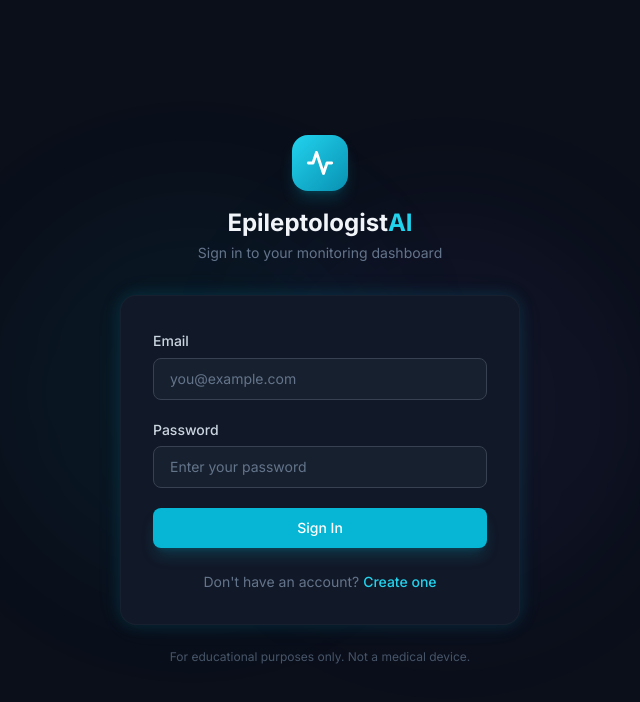
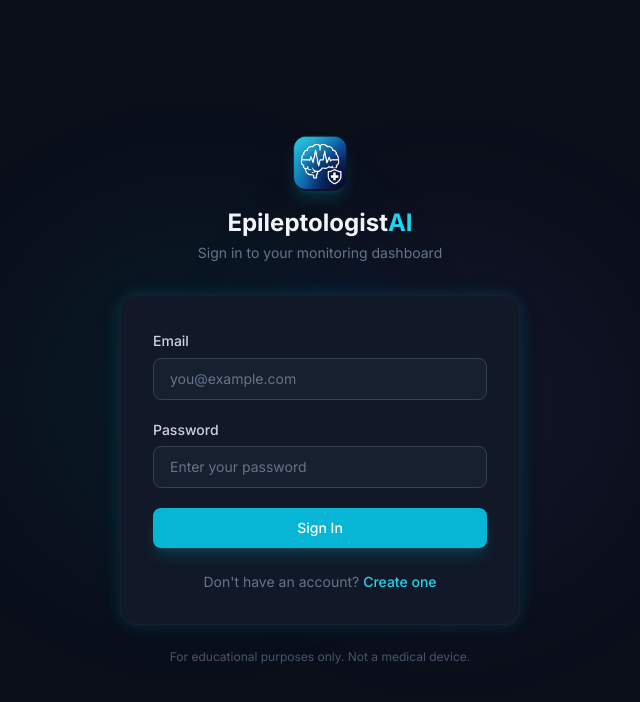
Before and after one commit to YadonKS/EpileptologistAI, a React (Vite) app in the folder EpileptologistAI/frontend/: page /login in a window 1280 px wide. Shown: the top 702 px of the page, without its empty margins (320-960 px from the left). Built offline with nearby package versions, Linux system fonts and the light colour scheme.

Commit message:
feat: added a new logo svg and saved replaced the old logos. Added the logo as a tab icon as well

```diff
--- a/EpileptologistAI/frontend/index.html
+++ b/EpileptologistAI/frontend/index.html
@@ -3,6 +3,7 @@
   <head>
     <meta charset="utf-8" />
     <meta name="viewport" content="width=device-width, initial-scale=1.0" />
+    <link rel="icon" type="image/svg+xml" href="/logo.svg" />
     <title>EpileptologistAI</title>
   </head>
   <body>
--- /dev/null
+++ b/EpileptologistAI/frontend/src/components/BrandLogo.tsx
@@ -0,0 +1,8 @@
+type BrandLogoProps = {
+  className?: string
+  alt?: string
+}
+
+export default function BrandLogo({ className = 'h-10 w-10', alt = 'EpileptologistAI logo' }: BrandLogoProps) {
+  return <img src="/logo.svg" alt={alt} className={className} />
+}
--- a/EpileptologistAI/frontend/src/components/Layout.tsx
+++ b/EpileptologistAI/frontend/src/components/Layout.tsx
@@ -1,6 +1,7 @@
 import { Link, useLocation } from 'react-router-dom'
 import { cn } from '../lib/cn'
 import { useAuth } from '../lib/auth'
+import BrandLogo from './BrandLogo'
 
 const navItems = [
   { to: '/', label: 'Dashboard' },
@@ -42,10 +43,8 @@ function LayoutHeader() {
     <header className="border-b border-gray-800/50 bg-surface/80 backdrop-blur-xl sticky top-0 z-50">
       <div className="max-w-7xl mx-auto px-6 h-16 flex items-center justify-between">
         <Link to="/" className="flex items-center gap-3">
-          <div className="h-8 w-8 rounded-lg bg-gradient-to-br from-brand-400 to-brand-600 flex items-center justify-center">
-            <svg width="18" height="18" viewBox="0 0 24 24" fill="none" stroke="white" strokeWidth="2.5" strokeLinecap="round" strokeLinejoin="round">
-              <path d="M22 12h-4l-3 9L9 3l-3 9H2" />
-            </svg>
+          <div className="h-8 w-8 rounded-lg overflow-hidden bg-slate-900/70">
+            <BrandLogo className="h-full w-full object-cover" />
           </div>
           <span className="text-lg font-bold text-slate-100 tracking-tight">
             Epileptologist<span className="text-brand-400">AI</span>
--- a/EpileptologistAI/frontend/src/views/web/Login.tsx
+++ b/EpileptologistAI/frontend/src/views/web/Login.tsx
@@ -2,6 +2,7 @@ import { useState } from 'react'
 import { Link } from 'react-router-dom'
 import { Button } from '../../components/ui'
 import { Input } from '../../components/ui'
+import BrandLogo from '../../components/BrandLogo'
 import { useAuth } from '../../lib/auth'
 
 export default function Login() {
@@ -32,10 +33,8 @@ export default function Login() {
 
       <div className="relative z-10 w-full max-w-md px-6">
         <div className="text-center mb-8">
-          <div className="inline-flex h-14 w-14 rounded-2xl bg-gradient-to-br from-brand-400 to-brand-600 items-center justify-center mb-4 shadow-lg shadow-brand-500/20">
-            <svg width="28" height="28" viewBox="0 0 24 24" fill="none" stroke="white" strokeWidth="2.5" strokeLinecap="round" strokeLinejoin="round">
-              <path d="M22 12h-4l-3 9L9 3l-3 9H2" />
-            </svg>
+          <div className="inline-flex h-14 w-14 rounded-2xl items-center justify-center mb-4 shadow-lg shadow-brand-500/20 overflow-hidden bg-slate-900/60">
+            <BrandLogo className="h-full w-full object-cover" />
           </div>
           <h1 className="text-2xl font-bold text-slate-100">
             Epileptologist<span className="text-brand-400">AI</span>
```
Also changed, not shown: EpileptologistAI/frontend/public/logo.svg (added).
